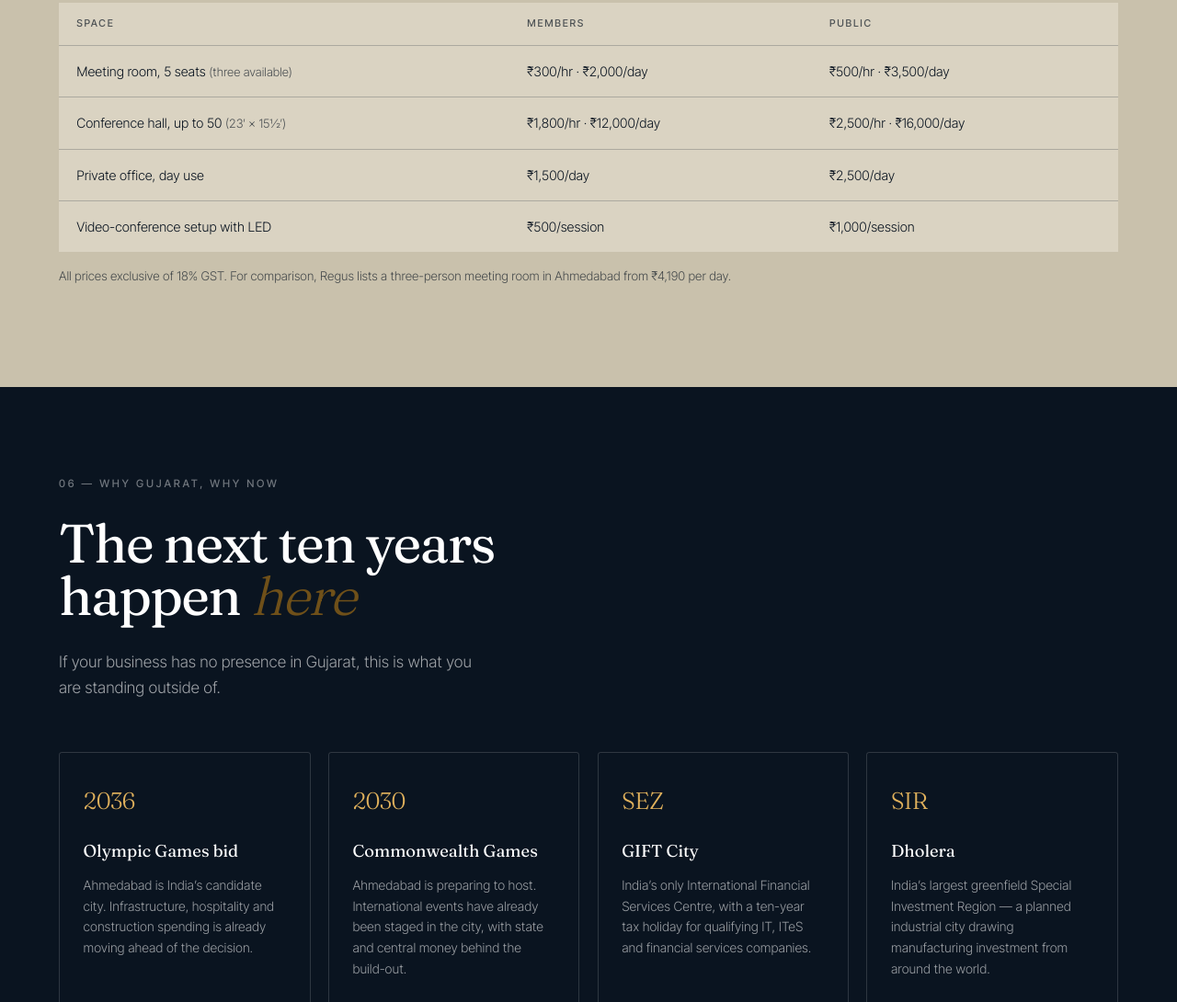
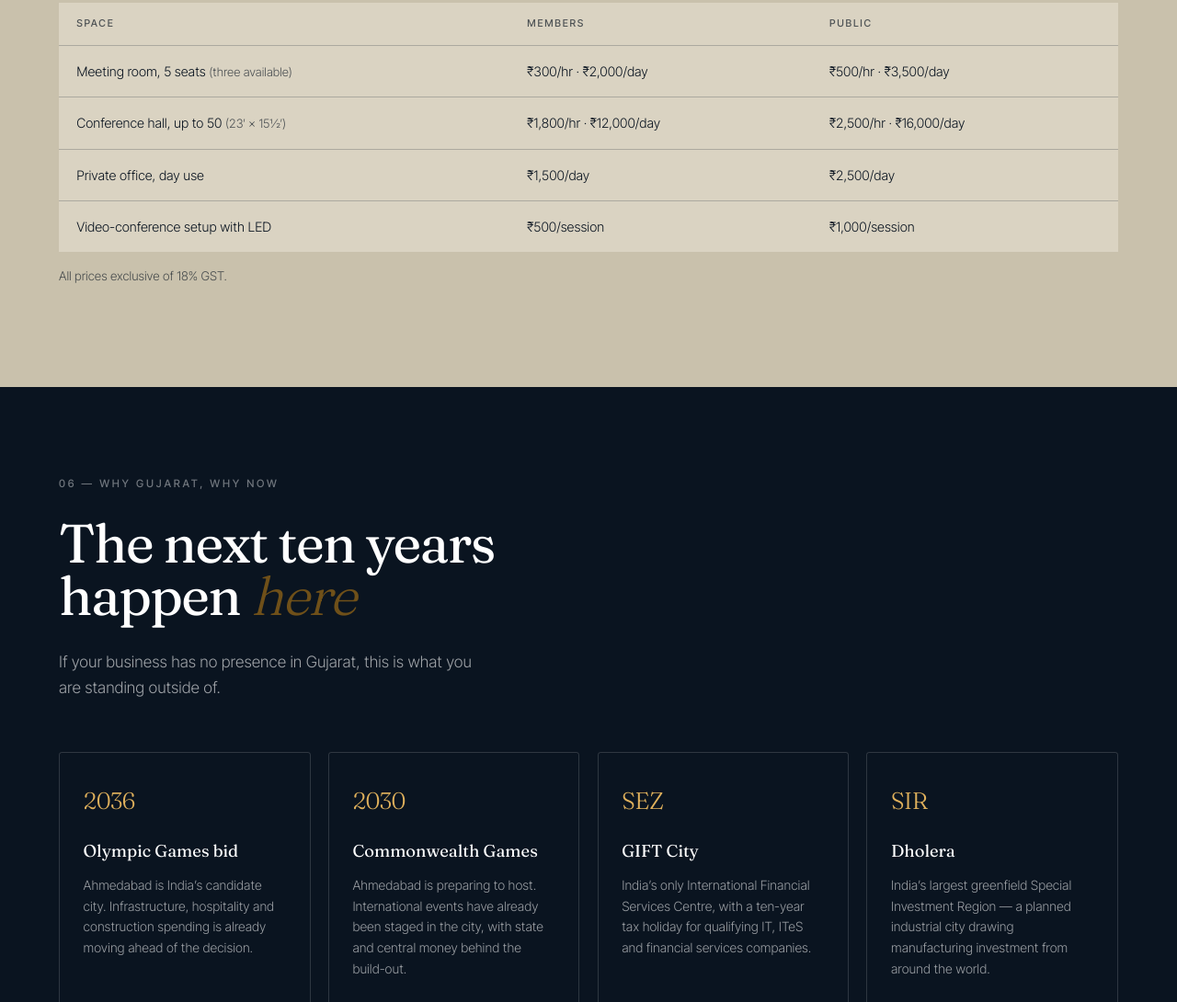
Before and after one commit to DeveshM10/IBC, a plain HTML site: page index.html in a window 1280 px wide. Shown: the part 8404-9494 px from the top of the page at 92% size. Drawn offline with Linux system fonts and the light colour scheme; animation ran at ten frames a second.

Commit message:
Remove the third-party meeting room price comparison
Drops the competitor figure entirely rather than keeping a corrected
version. The number had already moved once between being written and
being checked, and a third-party price on our own pricing page is a
claim we neither control nor can keep current.

The rate card carries the point on its own: a five-seat meeting room is
₹2,000 for a full day for members.

Note now reads simply "All prices exclusive of 18% GST."

Co-Authored-By: Claude Opus 5 (1M context) <noreply@anthropic.com>

```diff
--- a/index.html
+++ b/index.html
@@ -38,7 +38,7 @@
 <link rel="preconnect" href="https://fonts.gstatic.com" crossorigin>
 <link rel="preload" as="image" href="assets/img/atrium.jpeg" fetchpriority="high">
 <link href="https://fonts.googleapis.com/css2?family=Fraunces:opsz,wght@9..144,300;9..144,400;9..144,500;9..144,600&family=Inter+Tight:wght@300;400;500;600&display=swap" rel="stylesheet">
-<link rel="stylesheet" href="css/style.css?v=13">
+<link rel="stylesheet" href="css/style.css?v=14">
 
 <script type="application/ld+json">
 {
@@ -733,8 +733,7 @@
           <tr><td>Video-conference setup with LED</td><td>₹500/session</td><td>₹1,000/session</td></tr>
         </tbody>
       </table>
-      <p class="rates__note">All prices exclusive of 18% GST. For comparison, Regus lists a
-      three-person meeting room in Ahmedabad from ₹4,190 per day.</p>
+      <p class="rates__note">All prices exclusive of 18% GST.</p>
     </div>
   </div>
 </section>
```
